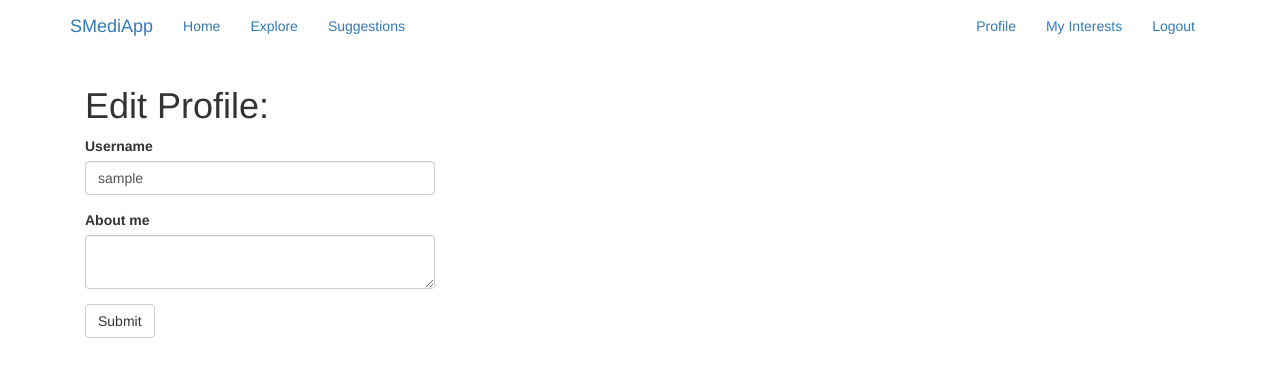
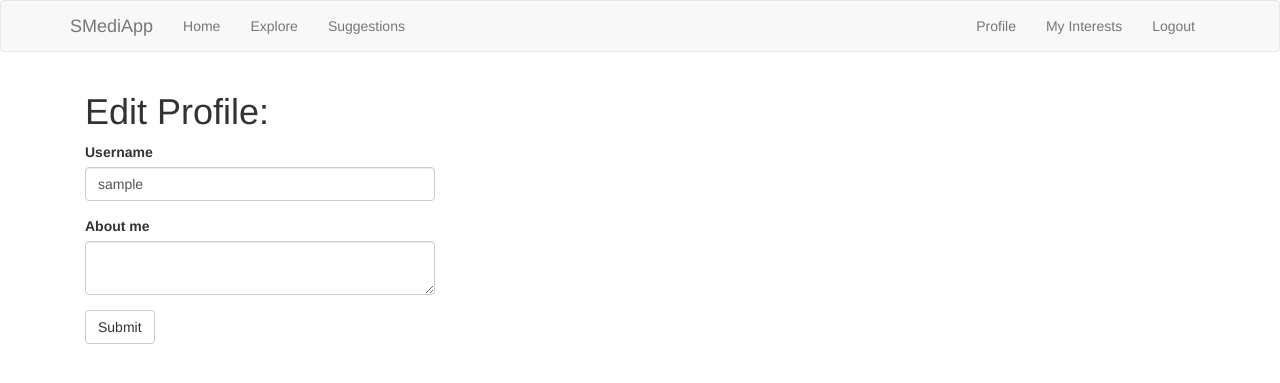
Before and after one commit to Shikhar-SRJ/flask_social_media_app, a Flask app: page /edit_profile in a window 1280 px wide. Shown: the top 383 px of the page. Run offline with Flask 2, Linux system fonts and the light colour scheme; the visitor is signed in with stand-in values (Sample User, id 1); data comes from the database, SQL or seed files in the repository; some libraries are stand-ins or nearby versions.

Commit message:
fix: fix ui layout 3

```diff
--- a/app/templates/base.html
+++ b/app/templates/base.html
@@ -5,7 +5,7 @@
 {% endblock %}
 
 {% block navbar %}
-    <nav class="navbar navbar-primary" style="margin-bottom: 1em">
+    <nav class="navbar navbar-default">
         <div class="container">
             <div class="navbar-header">
                 <button type="button" class="navbar-toggle collapsed" data-toggle="collapse" data-target="#bs-example-navbar-collapse-1" aria-expanded="false">
```
